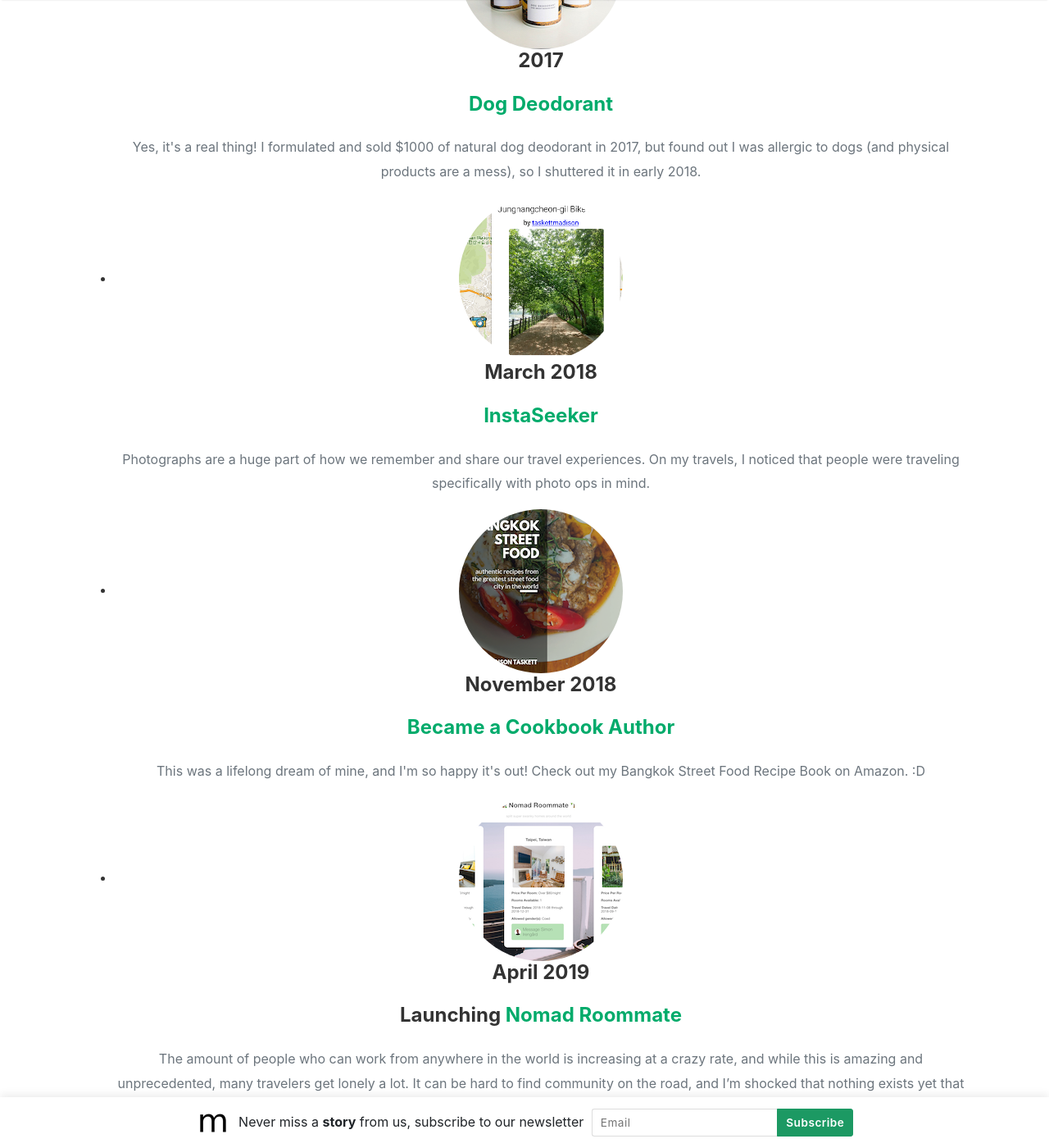
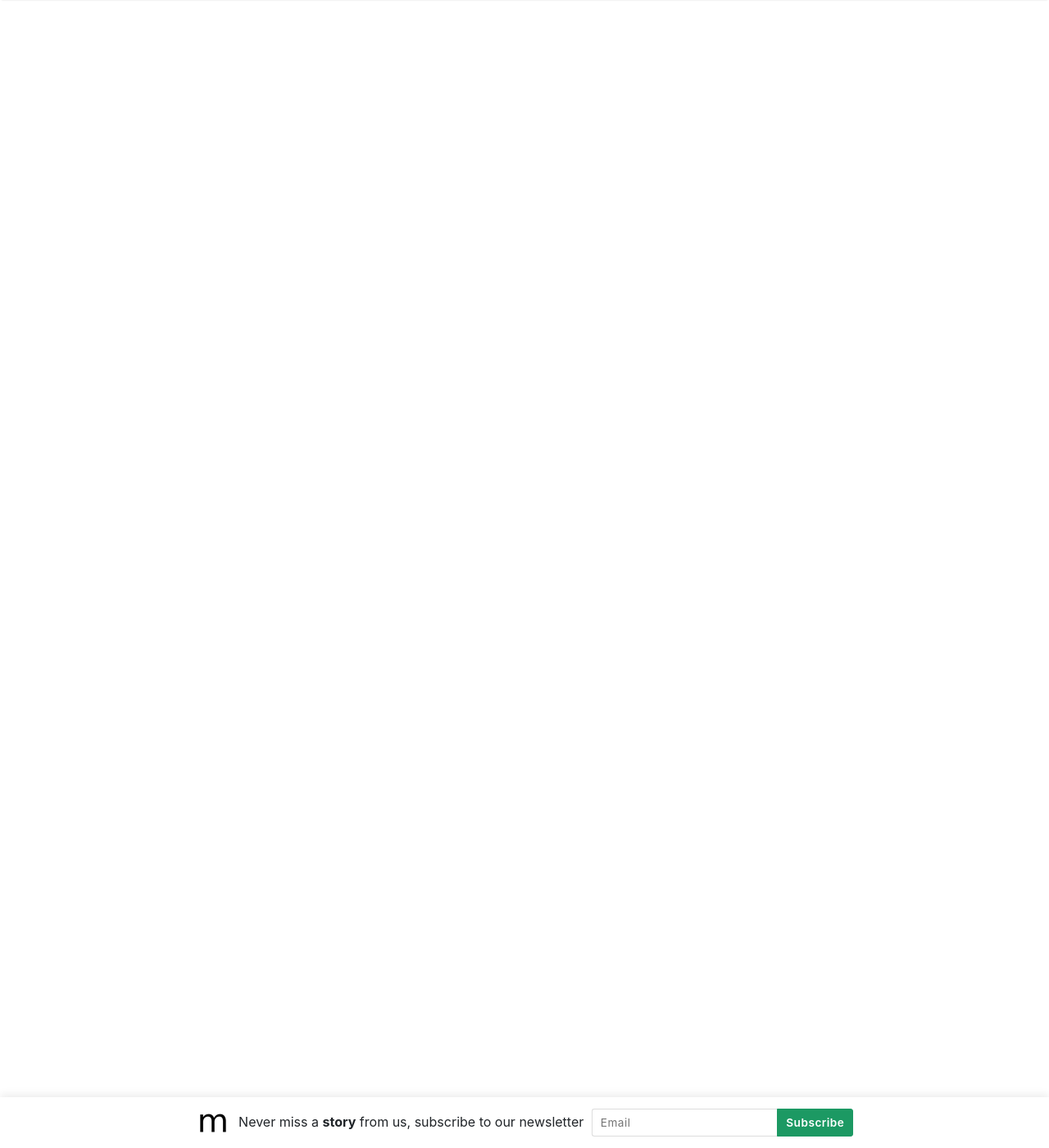
Before and after one commit to taskett/taskett, a Jekyll site: the page built from _pages/about.md, in a window 1280 px wide and 1400 px high, scrolled down 1954 px. Shown: the whole window at 82% size. Built offline with Jekyll 4.4.1, drawn with Linux system fonts in a browser that asks for light colours; nearby versions of some CDN libraries; comment, search, counter and statistics services are not loaded.

Commit message:
get rid of old projects design on about page

```diff
--- a/_pages/about.md
+++ b/_pages/about.md
@@ -22,81 +22,3 @@
 Why not share the failures as well as the successes?
 
 <iframe class="airtable-embed" src="https://airtable.com/embed/shrFKW4GHZUW1dkES?backgroundColor=cyan&viewControls=on" frameborder="0" onmousewheel="" width="100%" height="533" style="background: transparent; border: 1px solid #ccc;"></iframe>
-
-
-
-<center>
-<section id="mystory">
-        <div class="container">
-            <div class="row">
-                <div class="col-lg-12 text-center">
-                    <h2 class="section-heading">My Maker Story</h2>
-                </div>
-            </div>
-            <div class="row">
-                <div class="col-lg-12">
-                    <ul class="timeline">
-                        <li>
-                            <div class ="timeline-image">
-                                <img class ="about_img" src="assets/images/about/1.jpg" alt="">
-                            </div>
-                            <div class="timeline-panel">
-                                <div class="timeline-heading">
-                                    <h4>2017</h4>
-                                    <h4 class="subheading"><a href="http://taskettsnaturalcare.com/">Dog Deodorant</a></h4>
-                                </div>
-                                <div class="timeline-body">
-                                    <p class="text-muted">Yes, it's a real thing! I formulated and sold $1000 of natural dog deodorant in 2017, but found out I was allergic to dogs (and physical products are a mess), so I shuttered it in early 2018.</p>
-                                </div>
-                            </div>
-                        </li>
-                        <li class="timeline-inverted">
-                            <div class="timeline-image">
-                                <img class ="about_img" src="assets/images/about/2.jpg" alt="">
-                            </div>
-                            <div class="timeline-panel">
-                                <div class="timeline-heading">
-                                    <h4>March 2018</h4>
-                                    <h4 class="subheading"><a href="http://instaseeker.com/">InstaSeeker</a></h4>
-                                </div>
-                                <div class="timeline-body">
-                                    <p class="text-muted"> Photographs are a huge part of how we remember and share our travel experiences. On my travels, I noticed that people were traveling specifically with photo ops in mind.</p>
-                                </div>
-                            </div>
-                        </li>
-                        <li>
-                            <div class="timeline-image">
-                                <img class ="about_img" src="assets/images/about/3.jpg" alt="">
-                            </div>
-                            <div class="timeline-panel">
-                                <div class="timeline-heading">
-                                    <h4>November 2018</h4>
-                                    <h4 class="subheading"><a href="https://www.amazon.com/Bangkok-Street-Food-Authentic-Greatest-ebook/dp/B07JZJFQV4/ref=sr_1_3?ie=UTF8&qid=1540986148&sr=8-3&keywords=bangkok+street+food">Became a Cookbook Author</a></h4>
-                                </div>
-                                <div class="timeline-body">
-                                    <p class="text-muted">This was a lifelong dream of mine, and I'm so happy it's out! Check out my Bangkok Street Food Recipe Book on Amazon. :D</p>
-                                </div>
-                            </div>
-                        </li>
-                        <li class="timeline-inverted">
-                            <div class="timeline-image">
-                                <img class ="about_img" src="assets/images/about/4.jpg" alt="">
-                            </div>
-                            <div class="timeline-panel">
-                                <div class="timeline-heading">
-                                    <h4>April 2019</h4>
-                                    <h4 class="subheading">Launching <a href="http://nomadroommate.com">Nomad Roommate</a></h4>
-                                </div>
-                                <div class="timeline-body">
-                                    <p class="text-muted">The amount of people who can work from anywhere in the world is increasing at a crazy rate, and while this is amazing and unprecedented, many travelers get lonely a lot. It can be hard to find community on the road, and I’m shocked that nothing exists yet that helps DNs find and share homes with other likeminded travelers.
-
-                                        So I made my own solution, called Nomad Roommate. </p>
-                                </div>
-                            </div>
-                        </li>
-                    </ul>
-                </div>
-            </div>
-        </div>
-    </section>
- </center>
```
